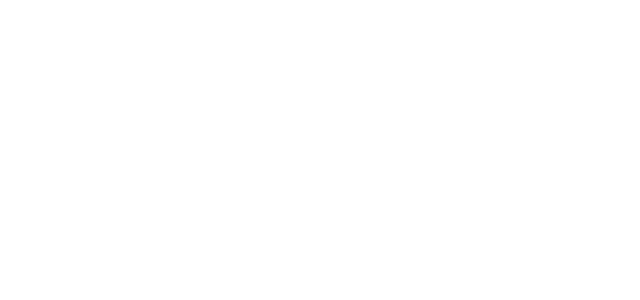
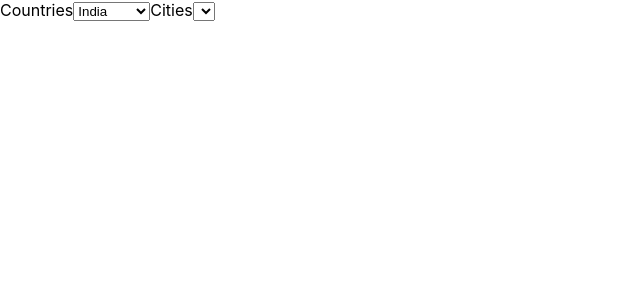
Before and after one commit to prachisinghsherawat/React-Practice, a React (Create React App) app: page /task in a window 1280 px wide. Before the commit this address had no page. Shown: the top 300 px of the page, without its empty margins (0-640 px from the left). Built offline with nearby package versions, Linux system fonts and the light colour scheme.

Commit message:
All Routes

```diff
--- a/src/App.css
+++ b/src/App.css
@@ -19,7 +19,7 @@ h1{
   display: flex;
   color: rgb(248, 247, 245);
   justify-content: space-evenly;
-  background-color: rgb(7, 7, 7);
+  background-color: rgb(39, 75, 92);
 }
 
 .homePage{
--- a/src/Components/AllRoutes/AllRoutes.jsx
+++ b/src/Components/AllRoutes/AllRoutes.jsx
@@ -2,6 +2,7 @@ import { Home } from "../MovieApp/Home"
 import { HomeDetails } from "../MovieApp/HomeDetails"
 import { Route , Routes } from "react-router"
 import { Movies } from "../MovieApp/Movie"
+import { Task } from "../Revision/Task"
 
 export const AllRoutes = () => {
 
@@ -11,6 +12,7 @@ export const AllRoutes = () => {
         <Routes>
             <Route path="/" element={<Home />} />
             <Route path="/details/:id" element={<HomeDetails />} />
+            <Route path="/task" element={<Task/>} />
         </Routes>
     )
 }
--- /dev/null
+++ b/src/Components/Revision/Task.jsx
@@ -0,0 +1,58 @@
+import { useState } from "react"
+
+
+export const Task = () => {
+
+    let arr = [{ id: 1 , country : "India" } , { id: 2 , country : "Germany" } , { id: 3 , country : "France" } , { id: 4 , country : "America" }]
+
+    let arr1 =
+
+    [
+        { id: 1 , city : "Delhi" } ,{ id: 1 , city : "Mumbai" } ,
+        { id: 2 , city : "Berlin" } ,{ id: 2 , city : "Frankfurt" } ,
+        { id: 3 , city : "Paris" } , { id: 3 , city : "Lille"}  ,
+        { id: 4 , city : "New York" } ,{ id: 4 , city : "Washington"}
+    ]
+
+
+    // ------------------------------------------------------------------------------------------------------>
+
+
+    const [cityId , setCityId ] = useState(1)
+
+    let getCity = (e) => {
+
+        const {value} = e.target;
+        setCityId(value)
+    }
+
+    let cityFilter = (e) => {
+
+        let findCity = cityId.filter((el) => el.value == e )
+
+    }
+
+
+    return(
+        <>
+
+        <label>Countries</label>
+
+        <select  onChange={getCity}>
+
+           {arr.map((el) => (
+               <option value={el.id}>{el.country}</option>
+           ))}
+        </select>
+
+        <label>Cities</label>
+
+        <select>
+           {arr1.map((el) => (
+               <option>{el.cities}</option>
+           ))}
+        </select>
+
+        </>
+    )
+}
```
